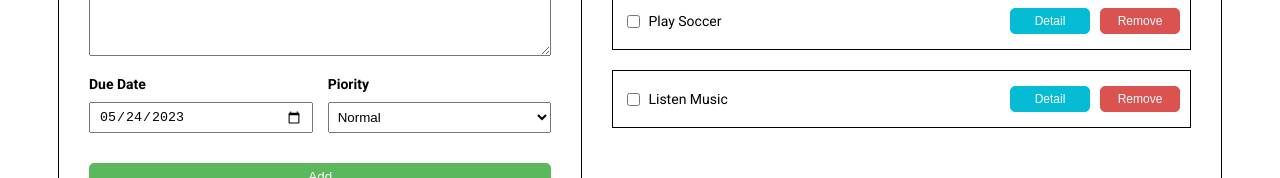
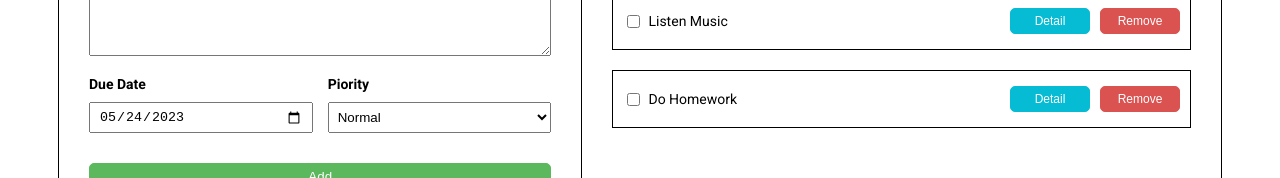
Before and after one commit to pm8297/TodoList, an Angular app: page / in a window 1280 px wide. Shown: the part 275-453 px from the top of the page. Built offline with nearby package versions, Linux system fonts and the light colour scheme.

Commit message:
update sort list task

```diff
--- a/src/app/app.component.ts
+++ b/src/app/app.component.ts
@@ -14,6 +14,7 @@ export class AppComponent {
   constructor(private taskService: TaskService) {
     this.taskService.getAllTasks().subscribe((value: TaskDetail[]) => {
       this.allTasks = value;
+      this.sortListTasks(this.allTasks);
     });
   }
 
@@ -21,6 +22,7 @@ export class AppComponent {
     newTask.id = this.allTasks.length + 1;
     this.taskService.addNewTask(newTask).subscribe((value: TaskDetail[]) => {
       this.allTasks = value;
+      this.sortListTasks(this.allTasks);
     });
   }
 
@@ -29,14 +31,28 @@ export class AppComponent {
       .removeTaskChecked(tasks)
       .subscribe((value: TaskDetail[]) => {
         this.allTasks = value;
+        this.sortListTasks(this.allTasks);
       });
   }
 
   handleUpdateTask(task: TaskDetail) {
     this.taskService.updateTaskDetail(task).subscribe((value: TaskDetail[]) => {
       this.allTasks = value;
+      this.sortListTasks(this.allTasks);
     });
   }
 
-  sortListTasks(allTasks: TaskDetail[]) {}
+  sortListTasks(allTasks: TaskDetail[]) {
+    this.allTasks = allTasks.sort((a: TaskDetail, b: TaskDetail) => {
+      if (a.dueDate < b.dueDate) {
+        return -1;
+      }
+
+      if (a.dueDate > b.dueDate) {
+        return 1;
+      }
+
+      return 0;
+    });
+  }
 }
--- a/src/app/create-task/create-task.component.ts
+++ b/src/app/create-task/create-task.component.ts
@@ -10,7 +10,6 @@ import { TaskDetail } from '../models/task.model';
 export class CreateTaskComponent implements OnInit {
   @Input() isDetail = false;
   @Input() taskDetail!: TaskDetail;
-  @Input() index!: number;
   @Output() handleAddNewTask = new EventEmitter();
   @Output() handleUpdateTask = new EventEmitter();
 
--- a/src/app/task-detail/task-detail.component.html
+++ b/src/app/task-detail/task-detail.component.html
@@ -47,7 +47,6 @@
           <app-create-task
             [taskDetail]="task"
             [isDetail]="true"
-            [index]="i"
             (handleUpdateTask)="onUpdateTask($event)"
           ></app-create-task>
         </div>
--- a/src/app/task-detail/task-detail.component.ts
+++ b/src/app/task-detail/task-detail.component.ts
@@ -69,6 +69,7 @@ export class TaskDetailComponent implements OnInit {
   }
 
   onUpdateTask(event: Event) {
+    this.filteredTaskList.map((item) => (item.isDetail = false));
     this.handleUpdateTask.emit(event);
   }
 }
```
